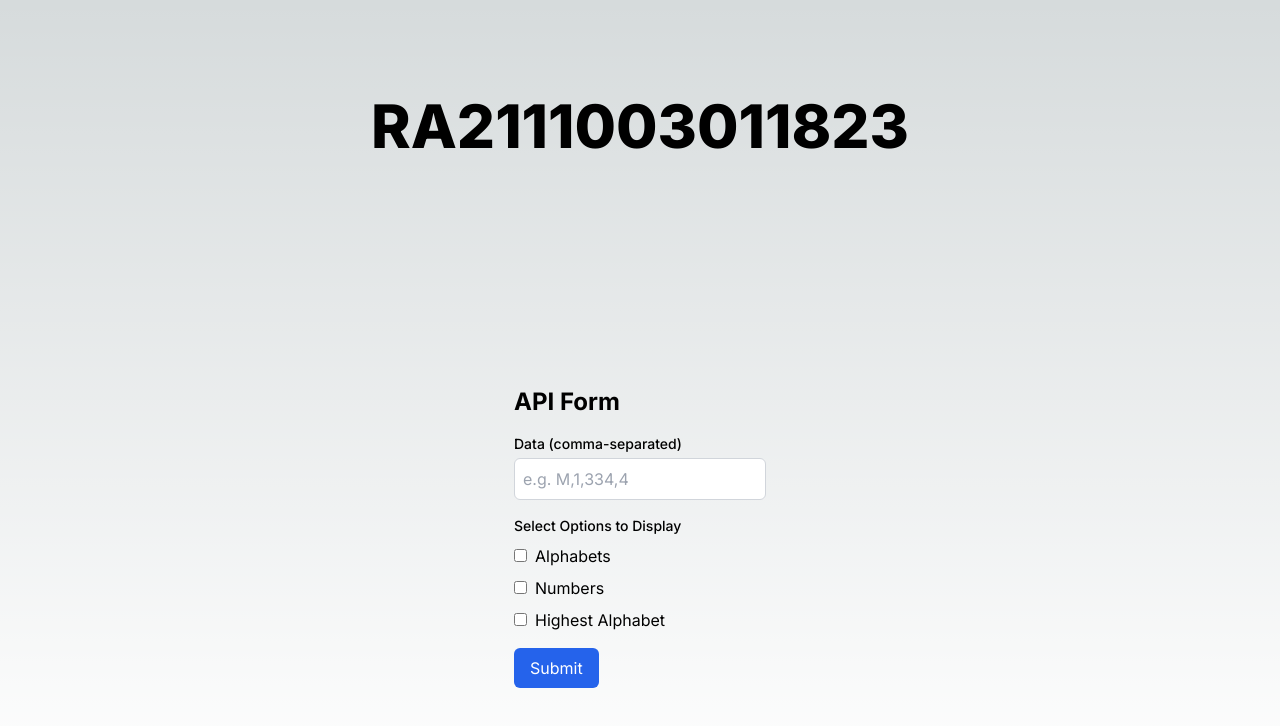
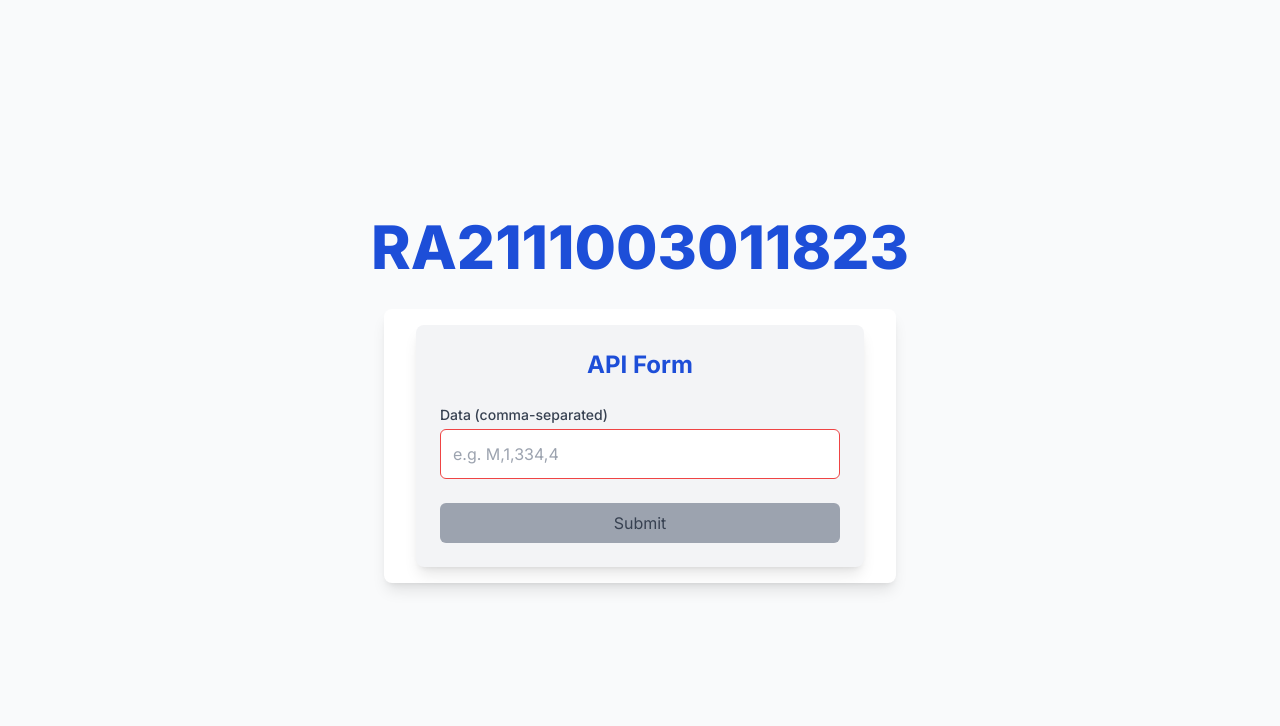
Before and after one commit to Ayush200230/bajaj_qualifier1_frontend, a Next.js app: page / in a window 1280 px wide. Shown: the top 726 px of the page. Built offline with nearby package versions, Linux system fonts and the light colour scheme.

Commit message:
updated ui

```diff
--- a/src/app/globals.css
+++ b/src/app/globals.css
@@ -2,7 +2,7 @@
 @tailwind components;
 @tailwind utilities;
 
-:root {
+/* :root {
   --foreground-rgb: 0, 0, 0;
   --background-start-rgb: 214, 219, 220;
   --background-end-rgb: 255, 255, 255;
@@ -30,4 +30,4 @@ body {
   .text-balance {
     text-wrap: balance;
   }
-}
+} */
--- a/src/app/page.js
+++ b/src/app/page.js
@@ -1,11 +1,13 @@
-import ApiForm from '@/components/apiForm'
+import ApiForm from '@/components/ApiForm'
 import Image from 'next/image'
 
 export default function Home() {
     return (
-        <main className='flex min-h-screen flex-col items-center justify-between p-24'>
-            <div className='text-6xl font-extrabold'>RA2111003011823</div>
-            <div>
+        <main className='flex min-h-screen flex-col items-center justify-center p-6 bg-gray-50'>
+            <div className='text-6xl font-extrabold text-blue-700 mb-8'>
+                RA2111003011823
+            </div>
+            <div className='w-full max-w-lg p-4 bg-white rounded-lg shadow-lg'>
                 <ApiForm />
             </div>
         </main>
--- a/src/components/apiForm.jsx
+++ b/src/components/apiForm.jsx
@@ -1,6 +1,6 @@
 'use client'
 
-import { useState } from 'react'
+import { useState, useEffect } from 'react'
 
 const ApiForm = () => {
     const [data, setData] = useState('')
@@ -11,73 +11,44 @@ const ApiForm = () => {
     })
     const [response, setResponse] = useState(null)
     const [error, setError] = useState(null)
+    const [isValidData, setIsValidData] = useState(false)
+    const [isSubmitting, setIsSubmitting] = useState(false)
 
     const handleOptionChange = (e) => {
         const { name, checked } = e.target
         setSelectedOptions((prev) => ({ ...prev, [name]: checked }))
     }
 
-    // const handleSubmit = async (e) => {
-    //     e.preventDefault()
-    //     setError(null)
-    //     setResponse(null)
+    const validateData = (data) => {
+        const items = data.split(',').map((item) => item.trim())
+        return items.every((item) => /^[a-zA-Z]$|^\d+$/.test(item))
+    }
 
-    //     if (!data.trim()) {
-    //         setError('Input is needed.')
-    //         return
-    //     }
-
-    //     try {
-    //         const res = await fetch(
-    //             'https://bajaj-qualifier1-backend.onrender.com/bfhl',
-    //             {
-    //                 method: 'POST',
-    //                 headers: { 'Content-Type': 'application/json' },
-    //                 body: JSON.stringify({
-    //                     data: data.split(',').map((item) => item.trim()),
-    //                 }),
-    //             },
-    //         )
-
-    //         if (!res.ok) {
-    //             throw new Error('Network response was not ok')
-    //         }
-
-    //         const result = await res.json()
-
-    //         const filteredResponse = {
-    //             is_success: result.is_success,
-    //             user_id: result.user_id,
-    //             email: result.email,
-    //             roll_number: result.roll_number,
-    //             ...(selectedOptions.numbers && { numbers: result.numbers }),
-    //             ...(selectedOptions.alphabets && {
-    //                 alphabets: result.alphabets,
-    //             }),
-    //             ...(selectedOptions.highestAlphabet && {
-    //                 highest_alphabet: result.highest_alphabet,
-    //             }),
-    //         }
-
-    //         setResponse(filteredResponse)
-    //     } catch (err) {
-    //         setError('Failed to fetch response from the server.')
-    //     }
-    // }
+    useEffect(() => {
+        setIsValidData(validateData(data))
+    }, [data])
 
     const handleSubmit = async (e) => {
         e.preventDefault()
         setError(null)
         setResponse(null)
+        setIsSubmitting(true)
 
         if (!data.trim()) {
             setError('Input is needed.')
+            setIsSubmitting(false)
             return
         }
 
-        // Check if at least one option is selected
+        if (!isValidData) {
+            setError('Data must be valid: single alphabets or numbers.')
+            setIsSubmitting(false)
+            return
+        }
+
         if (!Object.values(selectedOptions).includes(true)) {
             setError('Select at least one option.')
+            setIsSubmitting(false)
             return
         }
 
@@ -116,80 +87,114 @@ const ApiForm = () => {
             setResponse(filteredResponse)
         } catch (err) {
             setError('Failed to fetch response from the server.')
+        } finally {
+            setIsSubmitting(false)
         }
     }
 
     return (
-        <div className='max-w-xl mx-auto p-4'>
-            <h1 className='text-2xl font-bold mb-4'>API Form</h1>
-            <form onSubmit={handleSubmit} className='space-y-4'>
+        <div className='max-w-md mx-auto p-6 bg-gray-100 rounded-lg shadow-lg'>
+            <h1 className='text-2xl font-bold mb-6 text-center text-blue-700'>
+                API Form
+            </h1>
+            <form onSubmit={handleSubmit} className='space-y-6'>
                 <div>
-                    <label className='block text-sm font-medium'>
+                    <label className='block text-sm font-medium text-gray-700'>
                         Data (comma-separated)
                     </label>
                     <input
                         type='text'
                         value={data}
                         onChange={(e) => setData(e.target.value)}
-                        className='mt-1 text-black block w-full p-2 border border-gray-300 rounded-md'
+                        className={`mt-1 block w-full p-3 border rounded-md ${
+                            isValidData ? 'border-gray-300' : 'border-red-500'
+                        } focus:outline-none focus:ring-2 focus:ring-blue-500`}
                         placeholder='e.g. M,1,334,4'
                     />
+                    {!isValidData && data && (
+                        <p className='mt-1 text-red-600 text-sm'>
+                            Data must be valid: single alphabets or numbers.
+                        </p>
+                    )}
                 </div>
-                <div className='space-y-2'>
-                    <label className='block text-sm font-medium'>
+                {isValidData && (
+                    <div className='space-y-4'>
+                        <label className='block text-sm font-medium text-gray-700'>
                             Select Options to Display
                         </label>
-                    <div>
+                        <div className='flex flex-col space-y-2'>
+                            <div className='flex items-center'>
                                 <input
                                     type='checkbox'
                                     id='alphabets'
                                     name='alphabets'
                                     checked={selectedOptions.alphabets}
                                     onChange={handleOptionChange}
+                                    className='h-5 w-5 text-blue-600 border-gray-300 rounded'
                                 />
-                        <label htmlFor='alphabets' className='ml-2'>
+                                <label
+                                    htmlFor='alphabets'
+                                    className='ml-2 text-gray-800'
+                                >
                                     Alphabets
                                 </label>
                             </div>
-                    <div>
+                            <div className='flex items-center'>
                                 <input
                                     type='checkbox'
                                     id='numbers'
                                     name='numbers'
                                     checked={selectedOptions.numbers}
                                     onChange={handleOptionChange}
+                                    className='h-5 w-5 text-blue-600 border-gray-300 rounded'
                                 />
-                        <label htmlFor='numbers' className='ml-2'>
+                                <label
+                                    htmlFor='numbers'
+                                    className='ml-2 text-gray-800'
+                                >
                                     Numbers
                                 </label>
                             </div>
-                    <div>
+                            <div className='flex items-center'>
                                 <input
                                     type='checkbox'
                                     id='highestAlphabet'
                                     name='highestAlphabet'
                                     checked={selectedOptions.highestAlphabet}
                                     onChange={handleOptionChange}
+                                    className='h-5 w-5 text-blue-600 border-gray-300 rounded'
                                 />
-                        <label htmlFor='highestAlphabet' className='ml-2'>
+                                <label
+                                    htmlFor='highestAlphabet'
+                                    className='ml-2 text-gray-800'
+                                >
                                     Highest Alphabet
                                 </label>
                             </div>
                         </div>
+                    </div>
+                )}
                 <button
                     type='submit'
-                    className='px-4 py-2 bg-blue-600 text-white rounded-md'
+                    className={`px-4 py-2 w-full rounded-md ${
+                        isValidData
+                            ? 'bg-blue-600 text-white'
+                            : 'bg-gray-400 text-gray-700'
+                    } transition duration-200 ease-in-out hover:${
+                        isValidData ? 'bg-blue-700' : 'bg-gray-500'
+                    }`}
+                    disabled={!isValidData || isSubmitting}
                 >
-                    Submit
+                    {isSubmitting ? 'Submitting...' : 'Submit'}
                 </button>
             </form>
             {error && <p className='mt-4 text-red-600'>{error}</p>}
             {response && (
-                <div className='mt-4 p-4 border border-gray-300 rounded-md'>
-                    <h2 className='text-xl font-bold mb-2'>
+                <div className='mt-4 p-4 border border-gray-300 rounded-md bg-white'>
+                    <h2 className='text-xl font-bold mb-2 text-gray-800'>
                         Filtered Response
                     </h2>
-                    <pre>
+                    <pre className='text-gray-700'>
                         {selectedOptions.numbers && (
                             <div>
                                 <strong>Numbers:</strong>{' '}
```
Lines whose indentation alone changed are shown as unchanged.
